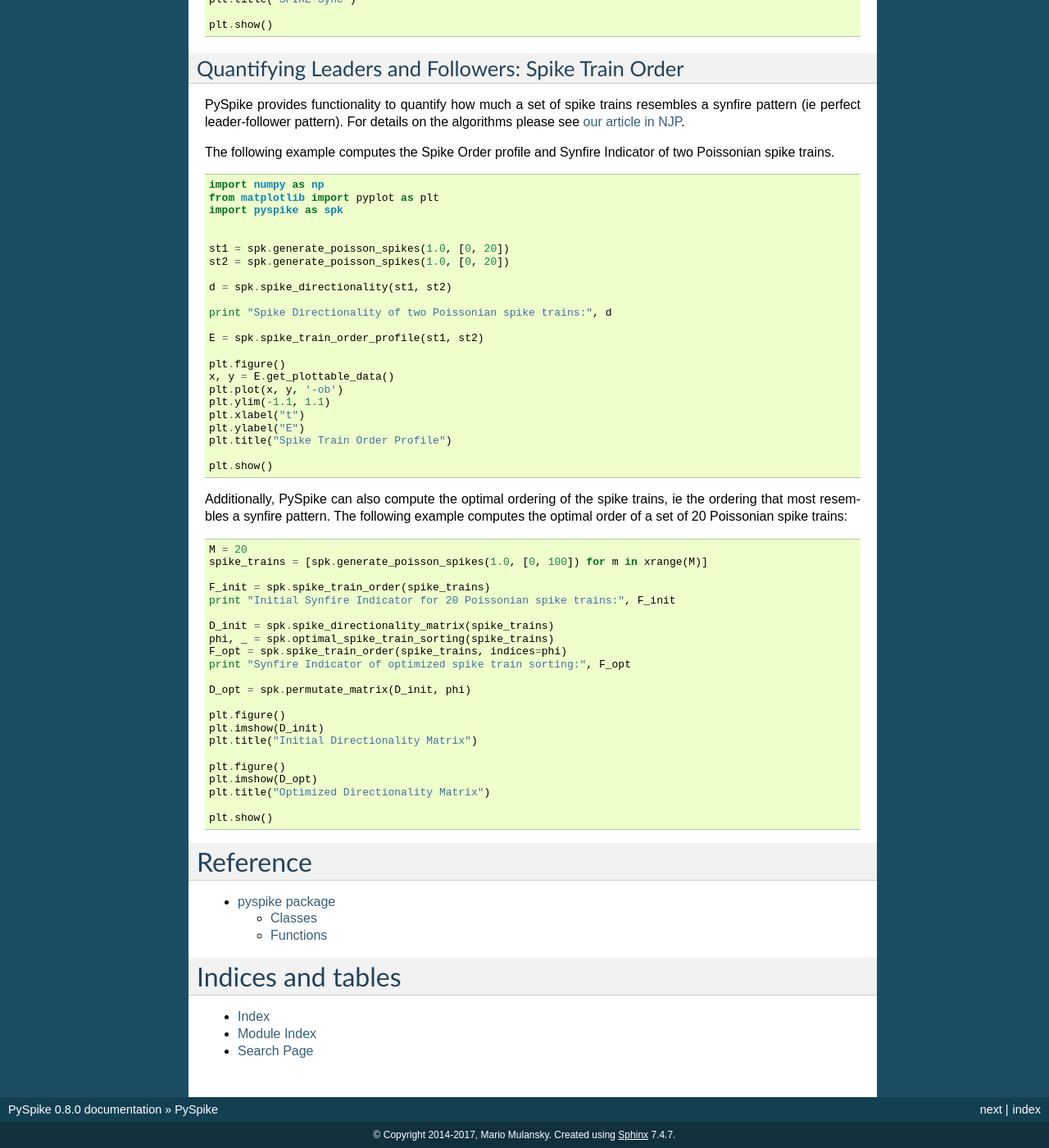
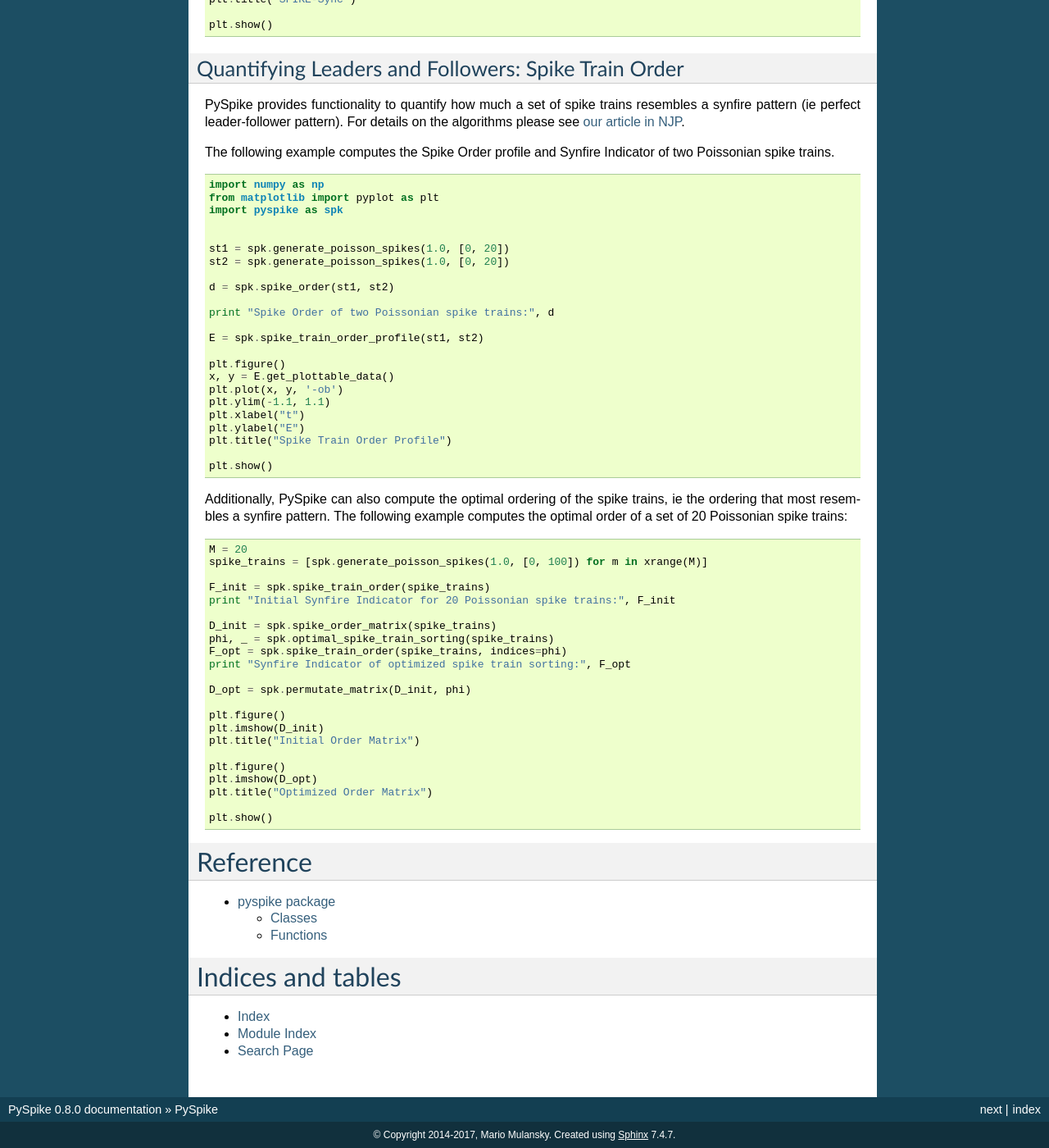
Before and after one commit to mariomulansky/PySpike, a Sphinx documentation site: the page built from doc/index.rst, in a window 1280 px wide and 1400 px high, scrolled down 7487 px. Shown: the whole window at 82% size. Built offline with Sphinx 7.4.7, drawn with Linux system fonts in a browser that asks for light colours.

Commit message:
Add files via upload

```diff
--- a/doc/pyspike.rst
+++ b/doc/pyspike.rst
@@ -64,9 +64,9 @@
     :undoc-members:
     :show-inheritance:
 
-Directionality
+Order
 ........................................
-.. automodule:: pyspike.spike_directionality
+.. automodule:: pyspike.spike_order
     :members:
     :undoc-members:
     :show-inheritance:
--- a/doc/tutorial.rst
+++ b/doc/tutorial.rst
@@ -307,9 +307,9 @@
     st1 = spk.generate_poisson_spikes(1.0, [0, 20])
     st2 = spk.generate_poisson_spikes(1.0, [0, 20])
 
-    d = spk.spike_directionality(st1, st2)
+    d = spk.spike_order(st1, st2)
 
-    print "Spike Directionality of two Poissonian spike trains:", d
+    print "Spike Order of two Poissonian spike trains:", d
 
     E = spk.spike_train_order_profile(st1, st2)
 
@@ -335,7 +335,7 @@
     F_init = spk.spike_train_order(spike_trains)
     print "Initial Synfire Indicator for 20 Poissonian spike trains:", F_init
 
-    D_init = spk.spike_directionality_matrix(spike_trains)
+    D_init = spk.spike_order_matrix(spike_trains)
     phi, _ = spk.optimal_spike_train_sorting(spike_trains)
     F_opt = spk.spike_train_order(spike_trains, indices=phi)
     print "Synfire Indicator of optimized spike train sorting:", F_opt
@@ -344,10 +344,10 @@
 
     plt.figure()
     plt.imshow(D_init)
-    plt.title("Initial Directionality Matrix")
+    plt.title("Initial Order Matrix")
 
     plt.figure()
     plt.imshow(D_opt)
-    plt.title("Optimized Directionality Matrix")
+    plt.title("Optimized Order Matrix")
 
     plt.show()
```
Also changed, not shown: doc/conf.py (line endings or trailing spaces), doc/index.rst (line endings or trailing spaces), 2 other files.
